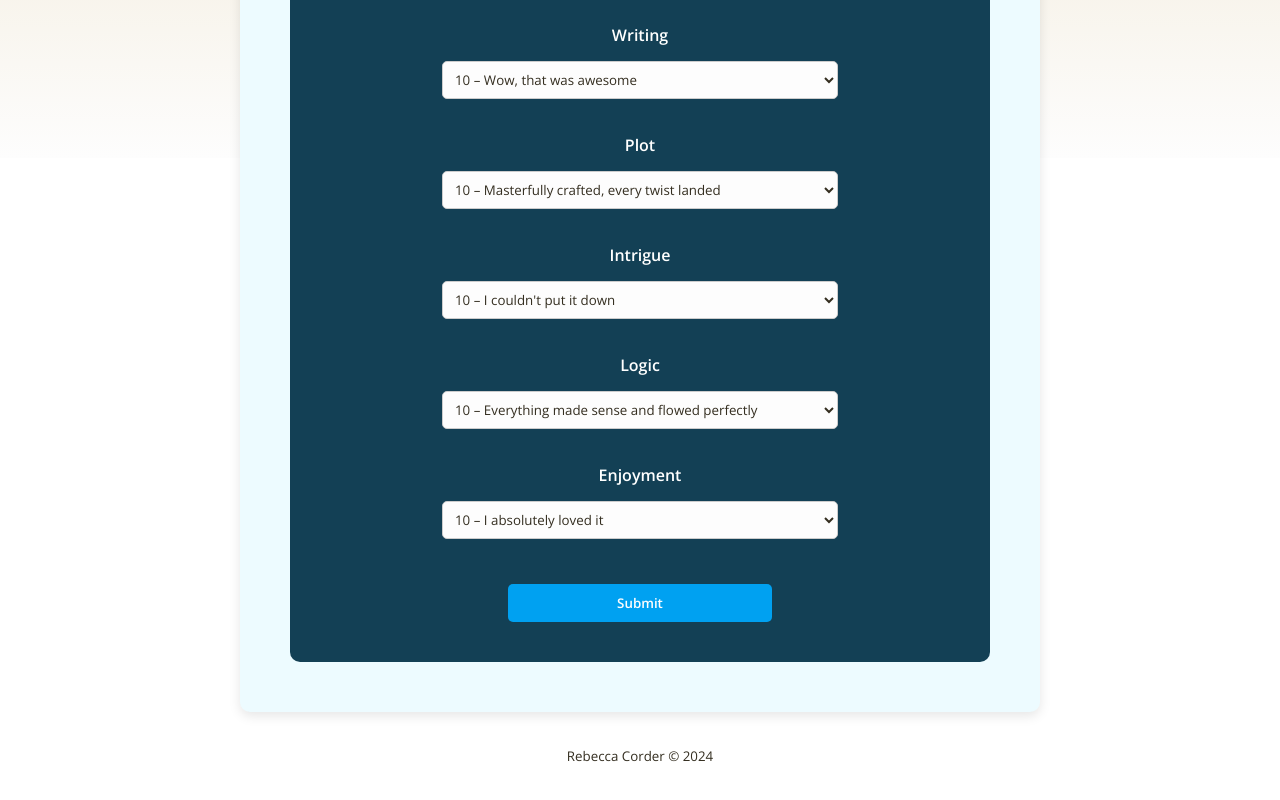
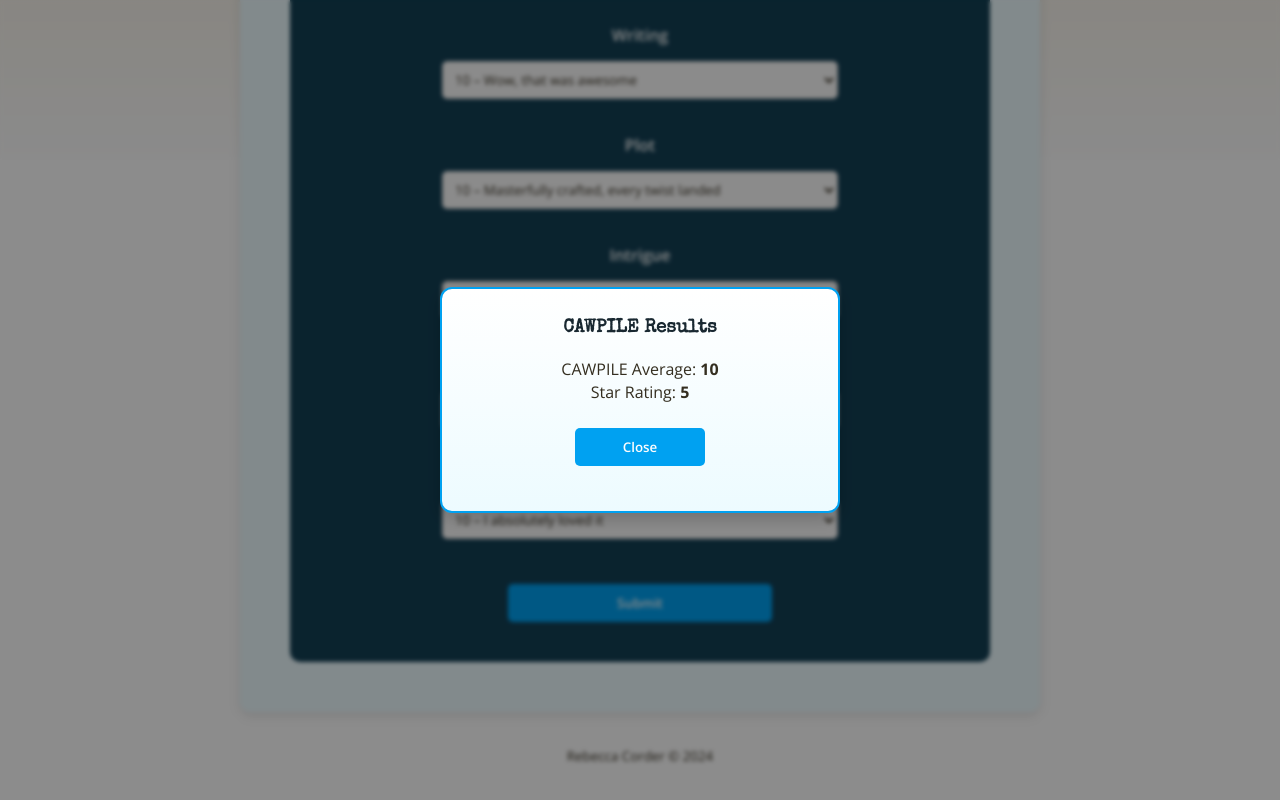
Before and after one commit to Wezy18/CAWPILE-Rating-Tool, a plain HTML site: page index.html in a window 1280 px wide. Both pictures are taken after a click on the button "Submit". Shown: the part 642-1442 px from the top of the page. Drawn offline with nearby package versions, Linux system fonts and the light colour scheme.

Commit message:
Switched from an alert to a module

```diff
--- a/index.html
+++ b/index.html
@@ -47,9 +47,9 @@
         <option value="3.5">3.5</option>
         <option value="3">3 – I couldn’t care less</option>
         <option value="2.5">2.5</option>
-        <option value="2">2 – I want to punch them. They don’t seem like real people.</option>
+        <option value="2">2 – They don’t seem like real people.</option>
         <option value="1.5">1.5</option>
-        <option value="1">1 – I hope they die</option>
+        <option value="1">1 – I wouldn't be upset if they died</option>
       </select>
       <label for="atmosphere">Atmosphere</label>
       <select id="atmosphere" name="atmosphere">
@@ -93,7 +93,7 @@
         <option value="2.5">2.5</option>
         <option value="2">2 – They need an editor / I’m confused</option>
         <option value="1.5">1.5</option>
-        <option value="1">1 – They didn’t use quotation marks and other stupid choices</option>
+        <option value="1">1 – They didn’t use quotation marks and other ridiculous choices</option>
       </select>
       <label for="plot">Plot</label>
       <select id="plot" name="plot">
@@ -192,5 +192,18 @@
   </footer>
 
   <script src="script.js"></script>
+
+  <!-- Result Modal -->
+
+  <div id="resultModal" class="modal">
+    <div class="modal-content">
+      <h3>CAWPILE Results</h3>
+      <p id="modalText"></p>
+      <div class="modal-actions class">
+        <button id="closeModalBtn">Close</button>
+      </div>
+    </div>
+  </div>
+
 </body>
 </html>
--- a/script.js
+++ b/script.js
@@ -37,6 +37,29 @@ myBtn.addEventListener("click", function(e) {
     // Convert to star rating out of 5
     let finalStar = roundToNearestQuarter(rawStar / 2); // divided by 2 for 5-star scale
 
-    // Display result
-    alert(`CAWPILE Average: ${rawStar}\nStar Rating: ${finalStar} ⭐`);
+    // Display result in modal
+    let modal = document.getElementById("resultModal");
+    let modalText = document.getElementById("modalText");
+    let closeBtn = document.querySelector(".close");
+
+    modalText.innerHTML = `CAWPILE Average: <strong>${rawStar}</strong><br>Star Rating: <strong>${finalStar}</strong>`;
+    modal.style.display = "flex";
+
+    // Close modal when clicking the close
+    let closeModalBtn = document.getElementById("closeModalBtn");
+
+    closeBtn.onclick = closeModalBtn.onclick = function() {
+      modal.style.display = "none";
+    };
+
+    window.onclick = function(e) {
+      if (e.target === modal) modal.style.display = "none";
+    };
+
+    // Close modal when clicking outside the box
+    window.onclick = function(e) {
+      if (e.target == modal) {
+        modal.style.display = "none";
+      }
+    };
   });
--- a/styles.css
+++ b/styles.css
@@ -101,3 +101,67 @@ footer {
   margin-top: 20px;
   width: 100%;
 }
+
+/* Modal Styling */
+.modal {
+  display: none;
+  position: fixed;
+  z-index: 100;
+  top: 0;
+  left: 0;
+  width: 100%;
+  height: 100%;
+  background-color: rgba(0, 0, 0, 0.45);
+  justify-content: center;
+  align-items: center;
+  backdrop-filter: blur(2px);
+}
+
+/* Modal Box */
+.modal-content {
+  background: linear-gradient(#ffffff, #edfbff);
+  padding: 30px 35px 25px; /* even padding, extra on top */
+  border-radius: 12px;
+  width: 90%;
+  max-width: 400px;
+  box-shadow: 0 6px 18px rgba(0, 0, 0, 0.2);
+  text-align: center;
+  font-family: "Open Sans", sans-serif;
+  color: #134055;
+  border: 2px solid #00a1f1;
+}
+
+/* Title */
+.modal-content h3 {
+  font-family: "Special Elite", system-ui;
+  color: #192831;
+  margin-bottom: 15px;
+}
+
+/* Modal Text */
+#modalText {
+  margin-top: 15px;
+  padding: 5px;
+  font-size: 1rem;
+  line-height: 1.4;
+  color: #342e20;
+}
+
+/* Button in modal */
+.modal-content button {
+  background-color: #00a1f1;
+  color: #fdfdfd;
+  border: none;
+  border-radius: 5px;
+  padding: 10px 20px;
+  font-weight: 600;
+  cursor: pointer;
+  transition: all 0.3s ease;
+  font-family: "Open Sans", sans-serif;
+}
+
+.modal-content button:hover {
+  background-color: #fdfdfd;
+  color: #134055;
+  border: 1px solid #00a1f1;
+}
```
